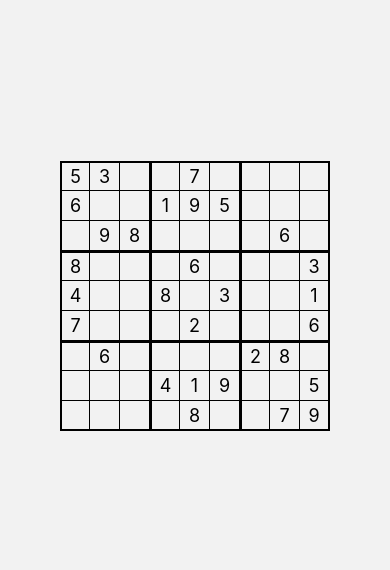
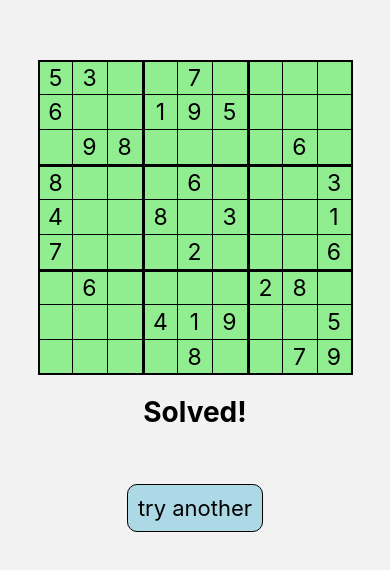
Before and after one commit to Isa1asN/sudoku_solver, a React Native app in the folder SudokuSolver/: screen /Solution in a window 390 px wide. Shown: the part 126-696 px from the top of the page. Built offline with nearby package versions, Linux system fonts and the light colour scheme; no server answers.

Commit message:
add EditableCell, EditableGrid components, EditablePage

```diff
--- a/SudokuSolver/App.js
+++ b/SudokuSolver/App.js
@@ -5,6 +5,7 @@ import { createStackNavigator } from '@react-navigation/stack';
 import HomePage from './screens/Homepage';
 import Solverpage from './screens/Solverpage';
 import Solutionpage from './screens/Solutionpage';
+import EditableSudokuPage from './screens/Editablepage';
 
 const Stack = createStackNavigator();
 
@@ -15,6 +16,8 @@ const App = () => {
         <Stack.Screen name="Home" component={HomePage} options={{headerShown:false}}/>
         <Stack.Screen name="Solver" component={Solverpage} options={{headerShown:false}}/>
         <Stack.Screen name="Solution" component={Solutionpage} options={{headerShown:false}}/>
+        <Stack.Screen name="Editable" component={EditableSudokuPage} options={{headerShown:false}}/>
+
       </Stack.Navigator>
     </NavigationContainer>
   );
--- /dev/null
+++ b/SudokuSolver/components/EditableCell.js
@@ -0,0 +1,57 @@
+import React, { useState } from 'react';
+import { View, Text, TextInput, StyleSheet, TouchableOpacity } from 'react-native';
+
+const EditableSudokuCell = ({ value, onChange }) => {
+    const handleChange = (text) => {
+      // Ensure only single-digit numbers or empty string are allowed
+      if (/^\d?$/.test(text)) {
+        onChange(text === '' ? 0 : parseInt(text, 10));
+      }
+    };
+
+    return (
+      <View style={styles.cell}>
+        <TextInput
+          style={styles.cellText}
+          keyboardType="numeric"
+          value={value !== 0 ? value.toString() : ''}
+          onChangeText={handleChange}
+        />
+      </View>
+    );
+  };
+
+  export default EditableSudokuCell;
+
+  const styles = StyleSheet.create({
+    container: {
+      flex: 1,
+      justifyContent: 'center',
+      alignItems: 'center',
+    },
+    row: {
+      flexDirection: 'row',
+    },
+    cell: {
+      width: 35,
+      height: 35,
+      justifyContent: 'center',
+      alignItems: 'center',
+      borderColor: 'black',
+      borderWidth: 1,
+    },
+    cellText: {
+      fontSize: 22,
+      fontWeight: 'bold',
+    },
+    submitButton: {
+      marginTop: 20,
+      backgroundColor: 'blue',
+      padding: 10,
+      borderRadius: 5,
+    },
+    submitButtonText: {
+      color: 'white',
+      fontSize: 16,
+    },
+  });
--- /dev/null
+++ b/SudokuSolver/components/EditableGrid.js
@@ -0,0 +1,55 @@
+import React, { useState } from 'react';
+import { View, Text, TextInput, StyleSheet, TouchableOpacity } from 'react-native';
+import EditableSudokuCell from './EditableCell';
+
+const EditableSudokuGrid = ({ matrix, onCellChange }) => {
+    return (
+      <View style={styles.container}>
+        {matrix.map((row, rowIndex) => (
+          <View key={rowIndex} style={styles.row}>
+            {row.map((value, colIndex) => (
+              <EditableSudokuCell
+                key={colIndex}
+                value={value}
+                onChange={(newValue) => onCellChange(rowIndex, colIndex, newValue)}
+              />
+            ))}
+          </View>
+        ))}
+      </View>
+    );
+  };
+
+  export default EditableSudokuGrid;
+
+  const styles = StyleSheet.create({
+    container: {
+      flex: 1,
+      justifyContent: 'center',
+      alignItems: 'center',
+    },
+    row: {
+      flexDirection: 'row',
+    },
+    cell: {
+      width: 30,
+      height: 30,
+      justifyContent: 'center',
+      alignItems: 'center',
+      borderColor: 'black',
+      borderWidth: 1,
+    },
+    cellText: {
+      fontSize: 18,
+    },
+    submitButton: {
+      marginTop: 20,
+      backgroundColor: 'blue',
+      padding: 10,
+      borderRadius: 5,
+    },
+    submitButtonText: {
+      color: 'white',
+      fontSize: 16,
+    },
+  });
--- a/SudokuSolver/components/Grid.js
+++ b/SudokuSolver/components/Grid.js
@@ -1,5 +1,6 @@
 import React from 'react';
 import { View, Text, StyleSheet } from 'react-native';
+import { TouchableOpacity } from 'react-native-gesture-handler';
 
 const SudokuGrid = ({ matrix }) => {
   const cellStyle = (row, col) => {
@@ -30,20 +31,22 @@ const SudokuGrid = ({ matrix }) => {
 const styles = StyleSheet.create({
   container: {
     alignSelf: 'center',
+    backgroundColor: 'lightgreen'
   },
   row: {
     flexDirection: 'row',
   },
   cell: {
-    width: 30,
-    height: 30,
+    width: 35,
+    height: 35,
     justifyContent: 'center',
     alignItems: 'center',
     borderColor: 'black',
   },
   cellText: {
-    fontSize: 18,
+    fontSize: 23,
   },
+
 });
 
 export default SudokuGrid;
--- /dev/null
+++ b/SudokuSolver/screens/Editablepage.js
@@ -0,0 +1,71 @@
+import React, { useState } from 'react';
+import { View, Text, TextInput, StyleSheet, TouchableOpacity } from 'react-native';
+import EditableSudokuGrid from '../components/EditableGrid';
+
+const EditableSudokuPage = () => {
+    const [editableMatrix, setEditableMatrix] = useState([
+      [5, 3, 0, 0, 7, 0, 0, 0, 0],
+      [6, 0, 0, 1, 9, 5, 0, 0, 0],
+      [0, 9, 8, 0, 0, 0, 0, 6, 0],
+      [8, 0, 0, 0, 6, 0, 0, 0, 3],
+      [4, 0, 0, 8, 0, 3, 0, 0, 1],
+      [7, 0, 0, 0, 2, 0, 0, 0, 6],
+      [0, 6, 0, 0, 0, 0, 2, 8, 0],
+      [0, 0, 0, 4, 1, 9, 0, 0, 5],
+      [0, 0, 0, 0, 8, 0, 0, 7, 9],
+    ]);
+
+    const handleCellChange = (row, col, newValue) => {
+      const newMatrix = [...editableMatrix];
+      newMatrix[row][col] = newValue;
+      setEditableMatrix(newMatrix);
+    };
+
+    const handleSubmit = () => {
+      // Implement your submission logic here
+      console.log('Submitted matrix:', editableMatrix);
+    };
+
+    return (
+      <View style={styles.container}>
+        <EditableSudokuGrid matrix={editableMatrix} onCellChange={handleCellChange} />
+        <TouchableOpacity style={styles.submitButton} onPress={handleSubmit}>
+          <Text style={styles.submitButtonText}>Submit</Text>
+        </TouchableOpacity>
+      </View>
+    );
+  };
+
+  const styles = StyleSheet.create({
+    container: {
+      flex: 1,
+      justifyContent: 'center',
+      alignItems: 'center',
+    },
+    row: {
+      flexDirection: 'row',
+    },
+    cell: {
+      width: 30,
+      height: 30,
+      justifyContent: 'center',
+      alignItems: 'center',
+      borderColor: 'black',
+      borderWidth: 1,
+    },
+    cellText: {
+      fontSize: 18,
+    },
+    submitButton: {
+      marginTop: 20,
+      backgroundColor: 'blue',
+      padding: 10,
+      borderRadius: 5,
+    },
+    submitButtonText: {
+      color: 'white',
+      fontSize: 16,
+    },
+  });
+
+  export default EditableSudokuPage;
--- a/SudokuSolver/screens/Homepage.js
+++ b/SudokuSolver/screens/Homepage.js
@@ -7,7 +7,7 @@ const myImage = require('../assets/logo.jpg');
 
 const HomePage = ({ navigation }) => {
   const handleStartPress = () => {
-    navigation.navigate('Solver');
+    navigation.navigate('Solution');
   };
   useEffect(()=>{
     const fetch = async () => {
--- a/SudokuSolver/screens/Solutionpage.js
+++ b/SudokuSolver/screens/Solutionpage.js
@@ -1,8 +1,8 @@
 import React from 'react';
-import { View, StyleSheet } from 'react-native';
+import { View, StyleSheet, TouchableOpacity, Text } from 'react-native';
 import SudokuGrid from '../components/Grid';
 
-const Solutionpage = () => {
+const Solutionpage = ({navigation}) => {
   const sudokuMatrix = [
     [5, 3, 0, 0, 7, 0, 0, 0, 0],
     [6, 0, 0, 1, 9, 5, 0, 0, 0],
@@ -18,6 +18,10 @@ const Solutionpage = () => {
   return (
     <View style={styles.container}>
       <SudokuGrid matrix={sudokuMatrix} />
+      <Text style={styles.solvedtxt}>Solved!</Text>
+      <TouchableOpacity style={{marginTop:45}} onPress={() => navigation.navigate('Solver')}>
+        <Text style={styles.tryanth}>try another</Text>
+      </TouchableOpacity>
     </View>
   );
 };
@@ -28,6 +32,20 @@ const styles = StyleSheet.create({
     justifyContent: 'center',
     alignItems: 'center',
   },
+  solvedtxt: {
+    fontSize: 28,
+    fontWeight: 'bold',
+    marginTop: 20,
+  },
+  tryanth: {
+    fontSize: 22,
+    marginTop: 10,
+    borderWidth: 1,
+    padding: 10,
+    borderRadius: 10,
+    borderColor: 'black',
+    backgroundColor: 'lightblue',
+  }
 });
 
 export default Solutionpage;
```
